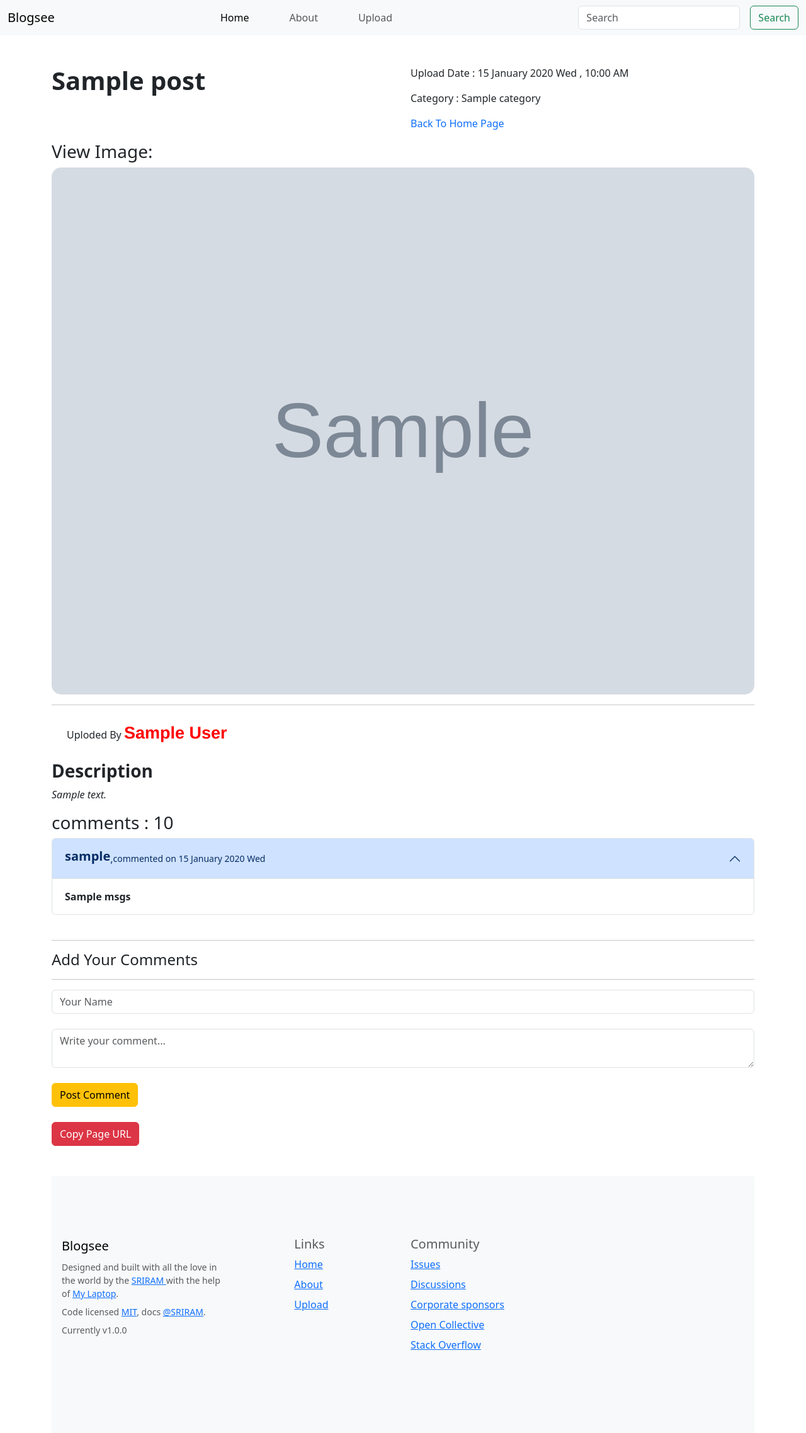
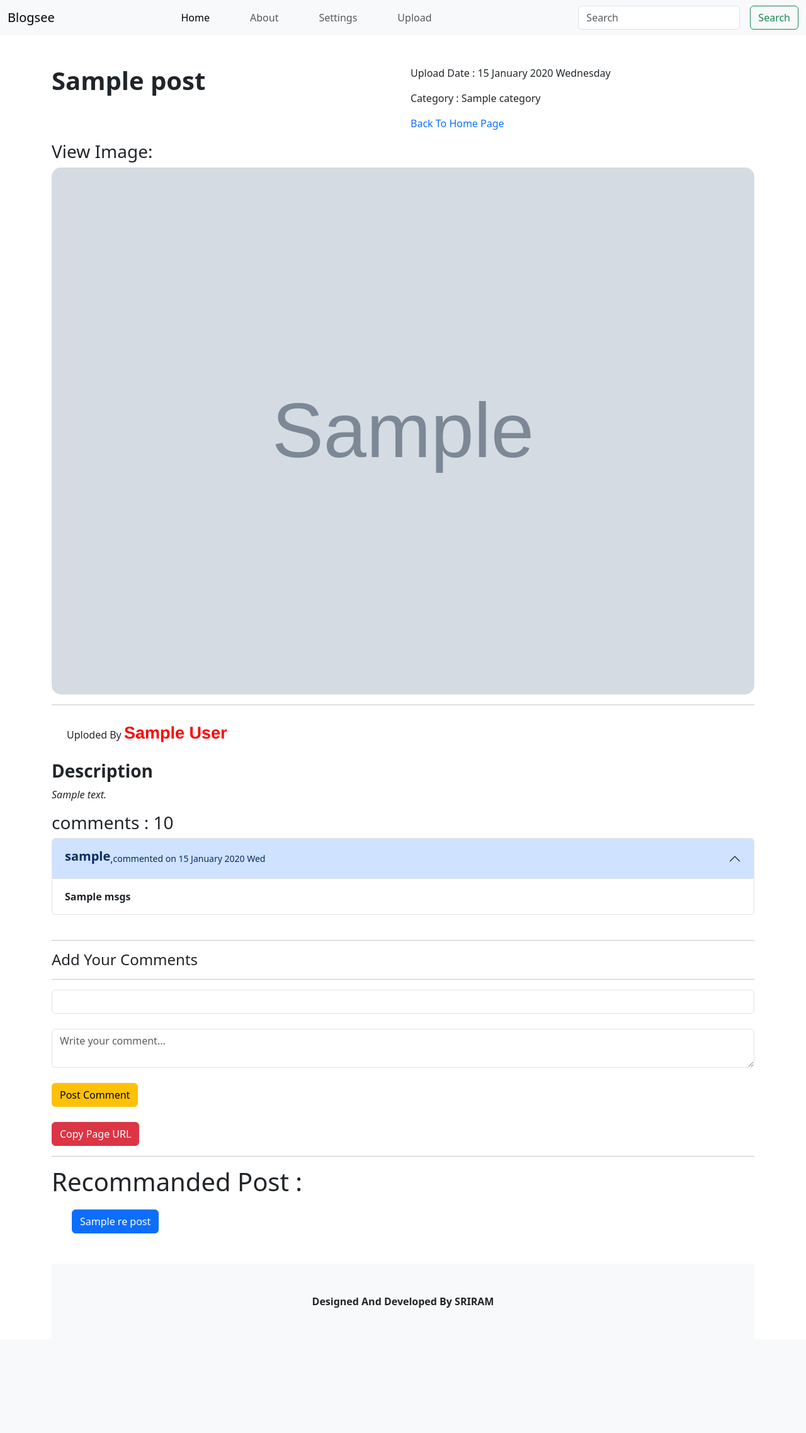
Before and after one commit to sriram-65/pyblog, a Flask app: template templates/post_details.html in a window 1280 px wide. Shown: the whole page at 63% size. After the commit the page ends 2077 px from the top, so only its background shows below. Run offline with Flask 3, Linux system fonts and the light colour scheme; the template is opened without the code that fills it: most values are stand-ins (such as "Sample title", 1, 10 or a date in 2020); grey boxes marked "Sample" are stand-in pictures; some libraries are stand-ins or nearby versions.

Commit message:
Update post_details.html

```diff
--- a/templates/post_details.html
+++ b/templates/post_details.html
@@ -27,6 +27,9 @@
             <a class="nav-link" href="/about">About</a>
           </li>
           <li class="nav-item me-5">
+            <a class="nav-link" href="/set">Settings</a>
+          </li>
+          <li class="nav-item me-5">
             <a class="nav-link" href="/uploadge">Upload</a>
           </li>
 
@@ -53,7 +56,7 @@
 
               </div>
               <div class="col-md-6">
-                <p>Upload Date : {{post.Create_at.strftime('%d %B %Y %a , %H:%M %p')}}</p>
+                <p>Upload Date : {{post.Create_at.strftime('%d %B %Y %A')}}</p>
                 <p>Category : {{post.Category}} </p>
                 <p><a href="/" class="text-decoration-none">Back To Home Page</a></p>
               </div>
@@ -110,7 +113,7 @@
               <h4> Add Your Comments </h4>
               <hr>
               <input type="hidden" name="post_id" value="{{ post._id }}">
-              <input type="text" name="username" placeholder="Your Name" class="form-control" required>
+              <input type="text" name="username" value="" class="form-control" id="name" required>
               <br>
               <textarea name="msgs" placeholder="Write your comment..." class="form-control"   required></textarea>
               <br>
@@ -120,57 +123,42 @@
         </div>
 
     </div>
+   <hr>
+    <h1> Recommanded Post : </h1>
 
-    <footer class="bd-footer py-4 py-md-5 mt-5 bg-body-tertiary">
-        <div class="container py-4 py-md-5 px-4 px-md-3 text-body-secondary">
-          <div class="row">
-            <div class="col-lg-3 mb-3">
-              <a class="d-inline-flex align-items-center mb-2 text-body-emphasis text-decoration-none" href="/" aria-label="Bootstrap">
+    {% for i in Re_post%}
+    <div class="container">
+    <a href="{{url_for('post_details' , post_id = i._id)}}">
+      <div class="btns">
+        <button class="btn btn-primary"> {{i.Title}} </button>
+      </div>
 
-                <span class="fs-5">Blogsee</span>
-              </a>
-              <ul class="list-unstyled small">
-                <li class="mb-2">Designed and built with all the love in the world by the <a href="#">SRIRAM </a> with the help of <a href="#">My Laptop</a>.</li>
-                <li class="mb-2">Code licensed <a href="#" target="_blank" rel="license noopener">MIT</a>, docs <a href="#" target="_blank" rel="license noopener">@SRIRAM</a>.</li>
-                <li class="mb-2">Currently v1.0.0</li>
-              </ul>
-            </div>
-            <div class="col-6 col-lg-2 offset-lg-1 mb-3">
-              <h5>Links</h5>
-              <ul class="list-unstyled">
-                <li class="mb-2"><a href="/">Home</a></li>
-                <li class="mb-2"><a href="#">About</a></li>
-                <li class="mb-2"><a href="#">Upload</a></li>
+    </a>
+    </div>
+    {%endfor%}
 
-              </ul>
-            </div>
-
-            <div class="col-6 col-lg-2 mb-3">
-              <h5>Community</h5>
-              <ul class="list-unstyled">
-                <li class="mb-2"><a href="#" target="_blank" rel="noopener">Issues</a></li>
-                <li class="mb-2"><a href="#" target="_blank" rel="noopener">Discussions</a></li>
-                <li class="mb-2"><a href="#" target="_blank" rel="noopener">Corporate sponsors</a></li>
-                <li class="mb-2"><a href="#" target="_blank" rel="noopener">Open Collective</a></li>
-                <li class="mb-2"><a href="#" target="_blank" rel="noopener">Stack Overflow</a></li>
-              </ul>
-            </div>
-          </div>
-        </div>
-      </footer>
+    <footer class="bd-footer py-4 py-md-5 mt-5 bg-body-tertiary" style="text-align:center">
+      <b> Designed And Developed By SRIRAM</b>
+    </footer>
 </body>
 </html>
 <script>
-
-
 </script>
 <style>
     img{
         border-radius: 15px;
     }
+    .btns{
+      margin:20px;
+    }
 </style>
 
 <script>
+
+  let names = document.getElementById("name")
+  let username = localStorage.getItem("UserName")
+  names.value = username;
+
  let copy = document.getElementById("copy")
  let url = window.location.href
 
```
